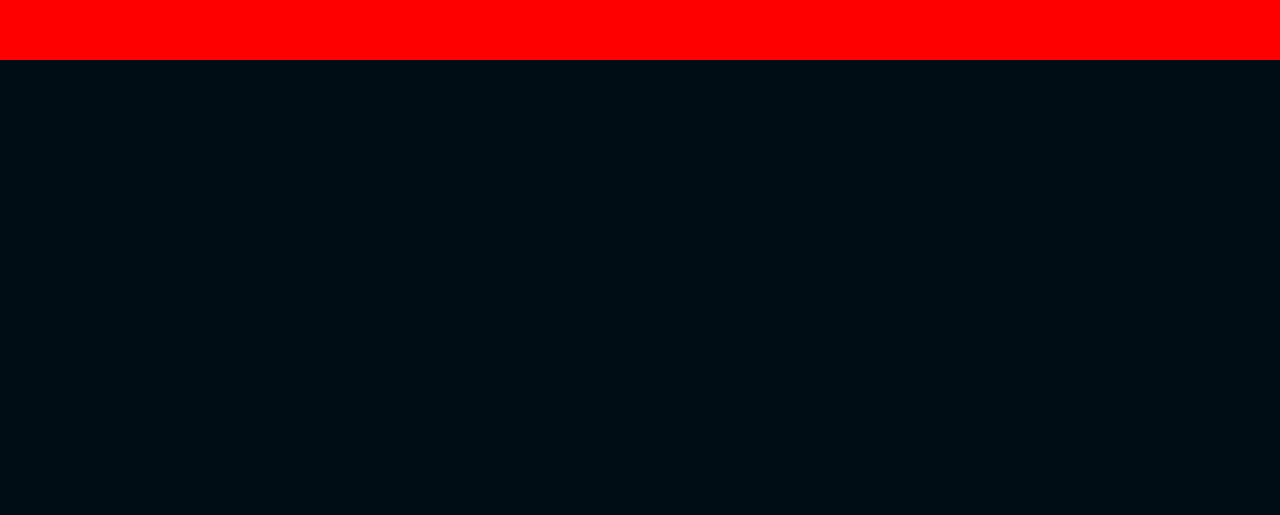
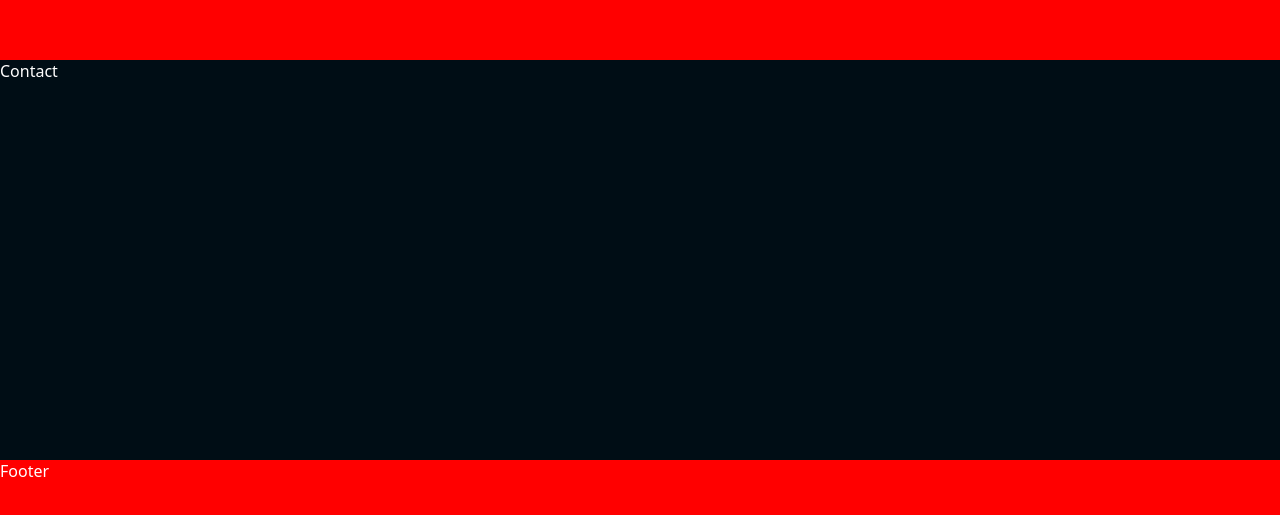
Before and after one commit to wojwozniak/portfolio, a React (Vite) app: page / in a window 1280 px wide. Shown: the part 2410-2925 px from the top of the page. Before the commit the page ends 2470 px from the top, so only its background shows below. Built offline with nearby package versions, Linux system fonts and the light colour scheme.

Commit message:
add a ton of sections

```diff
--- a/src/App.tsx
+++ b/src/App.tsx
@@ -1,6 +1,7 @@
 import { useState } from "react";
 import Navbar from "./components/nav/Navbar"
 import Sections from "./components/sections/Sections"
+import Footer from "./components/Footer";
 
 function App() {
 
@@ -10,6 +11,7 @@
     <div className='App'>
         <Navbar language={language} setLanguage={setLanguage} />
         <Sections />
+        <Footer />
     </div>
   )
 }
--- /dev/null
+++ b/src/components/Footer.tsx
@@ -0,0 +1,11 @@
+import './footer.css'
+
+const Footer = () => {
+  return (
+    <div className='footer'>
+        Footer
+    </div>
+  )
+}
+
+export default Footer
--- /dev/null
+++ b/src/components/footer.css
@@ -0,0 +1,5 @@
+.footer {
+    height: 30vh;
+    background-color: red;
+    width: 100vw;
+}
--- a/src/components/sections/Sections.tsx
+++ b/src/components/sections/Sections.tsx
@@ -2,6 +2,7 @@
 import './sections.css'
 import About from './about/About'
 import Projects from './projects/Projects'
+import Contact from './contact/Contact'
 
 const Sections = () => {
   return (
@@ -9,6 +10,7 @@
       <Start />
       <About />
       <Projects />
+      <Contact />
     </div>
   )
 }
--- a/src/components/sections/about/about.css
+++ b/src/components/sections/about/about.css
@@ -23,6 +23,7 @@
     font-weight: 300;
     z-index: 10;
     margin-top: 20px;
+    text-align: center;
 }
 
 #highlight--3 {
--- /dev/null
+++ b/src/components/sections/contact/Contact.tsx
@@ -0,0 +1,11 @@
+import './contact.css'
+
+const Contact = () => {
+  return (
+    <div className='contact'>
+        Contact
+    </div>
+  )
+}
+
+export default Contact
--- /dev/null
+++ b/src/components/sections/contact/contact.css
@@ -0,0 +1,5 @@
+.contact {
+    height: 50vh;
+    width: 100vw;
+    background-color: #000D15;
+}
```
